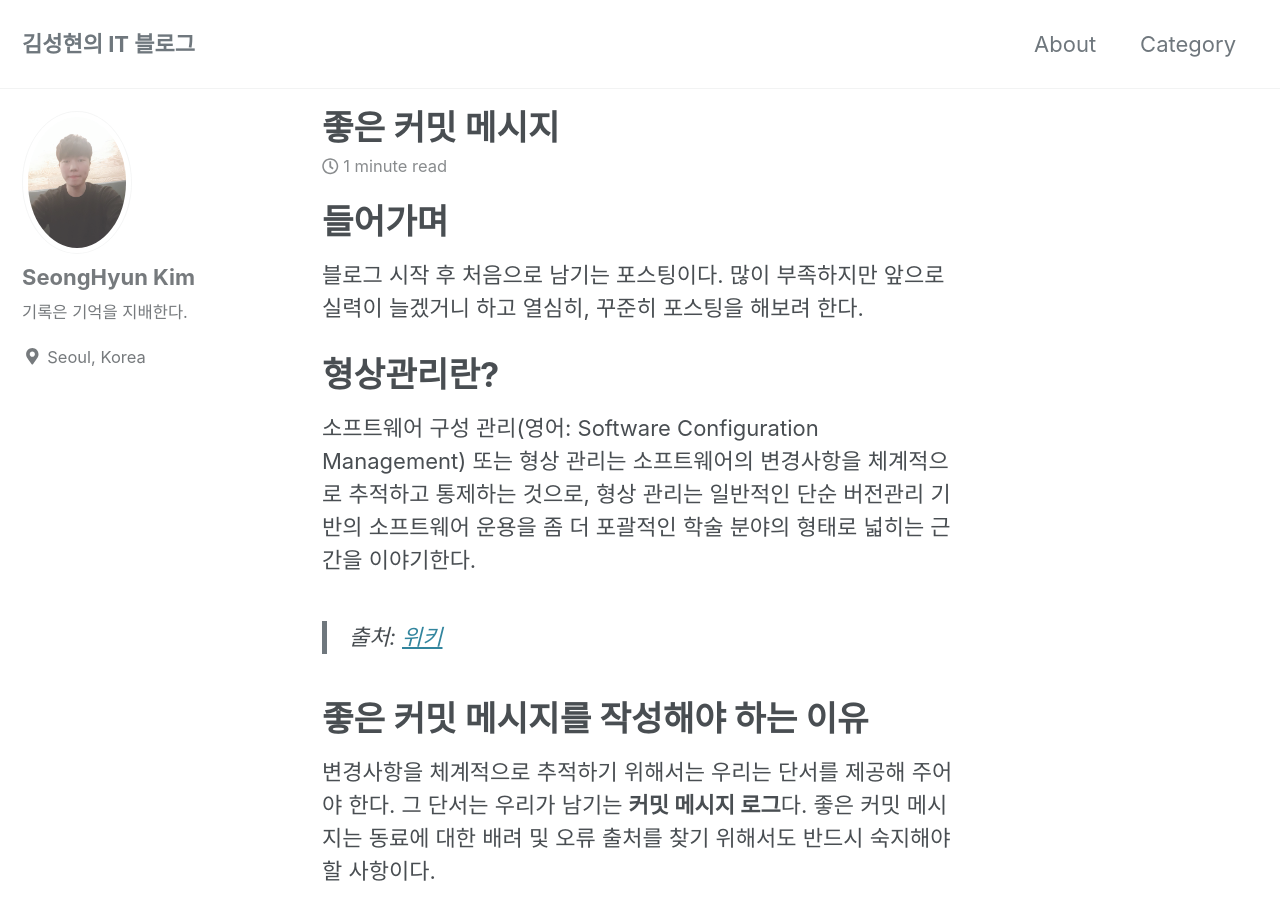
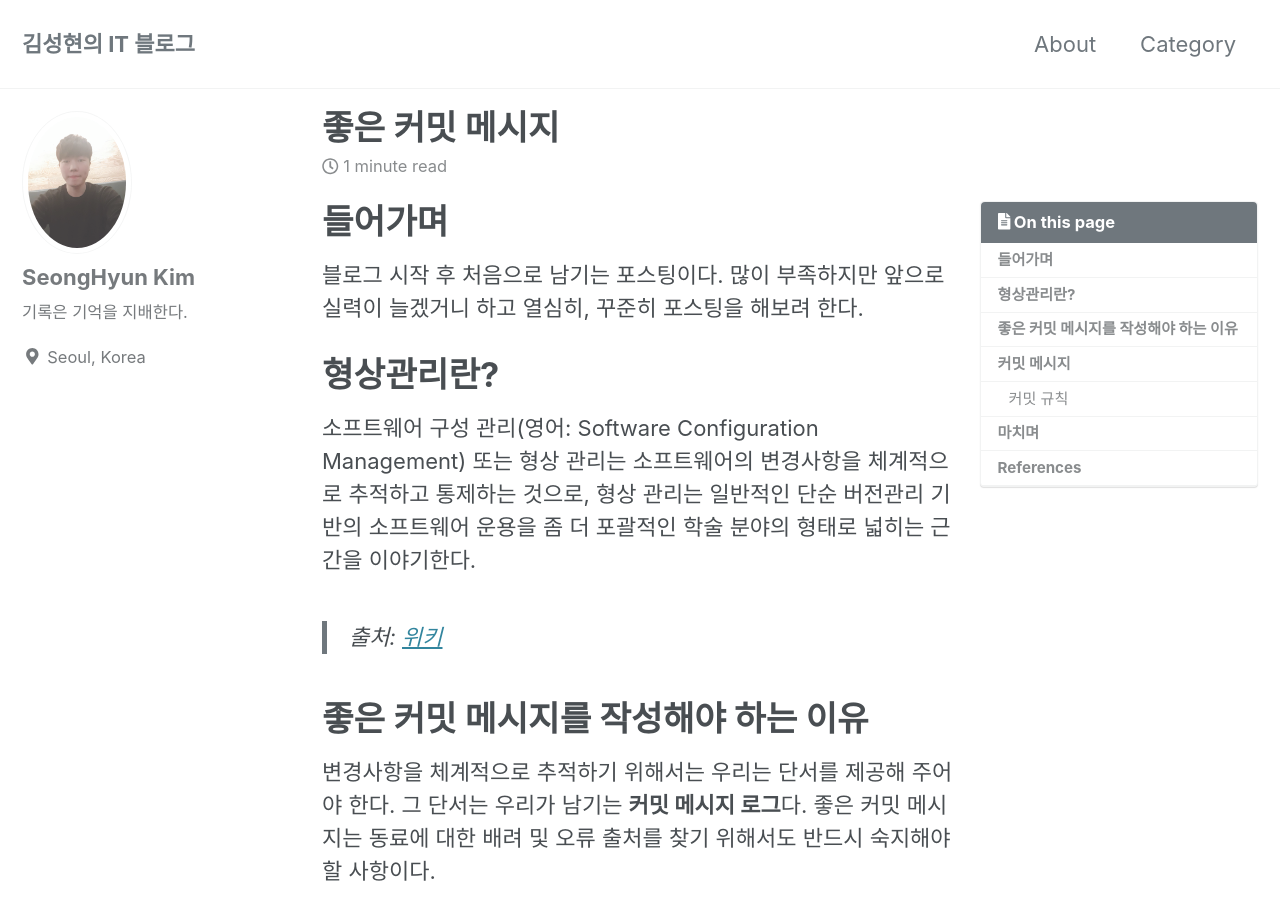
Before and after one commit to 921126sh/921126sh.github.io, a Jekyll site: the page built from _posts/2019-03-22-git-good-comment.md, in a window 1280 px wide and 900 px high. Built offline with Jekyll 4.4.1, drawn with Linux system fonts in a browser that asks for light colours; cached includes are drawn as plain includes; comment, search, counter and statistics services are not loaded; part of the change alters nothing that is shown.

Commit message:
SCH: toc 설정 변경
toc 설정 변경

```diff
--- a/_posts/2019-03-22-git-good-comment.md
+++ b/_posts/2019-03-22-git-good-comment.md
@@ -3,6 +3,8 @@ title: "좋은 커밋 메시지"
 categories:
   - blogging
 last_modified_at: 2019-03-23 16:27:00
+toc: true
+search: true
 comments: true
 ---
 
```
